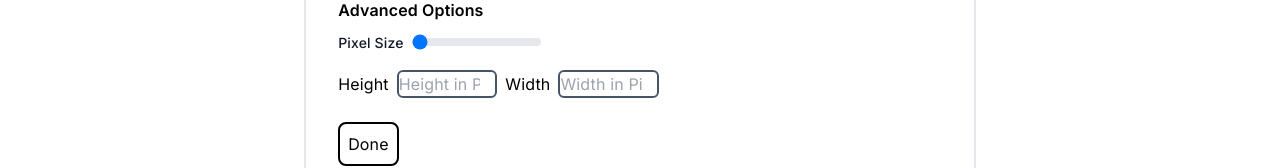
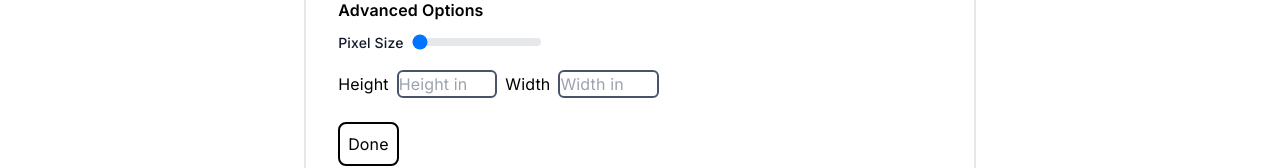
Before and after one commit to gbmyt/pattern-pal, a Next.js app: page /editor in a window 1280 px wide. Both pictures are taken after a click on the button "Advanced". Shown: the part 222-390 px from the top of the page. Built offline with nearby package versions, Linux system fonts and the light colour scheme; no server answers.

Commit message:
Update unit tests

```diff
--- a/components/AdvancedOptionsMenu.tsx
+++ b/components/AdvancedOptionsMenu.tsx
@@ -117,7 +117,7 @@ const AdvancedOptionsMenu = () => {
                         type="number"
                         aria-label="gridHeight"
                         onChange={handleChartFormChange}
-                        placeholder="Height in Pixels"
+                        placeholder="Height in"
                     />
                     <label htmlFor="grid-width">Width</label>
                     <input
@@ -126,7 +126,7 @@ const AdvancedOptionsMenu = () => {
                         type="number"
                         aria-label="gridWidth"
                         onChange={handleChartFormChange}
-                        placeholder="Width in Pixels"
+                        placeholder="Width in"
                     />
                 </div>
                 <Button
```
Also changed, not shown: 2 other files (tests, documents, lock files or other folders).
